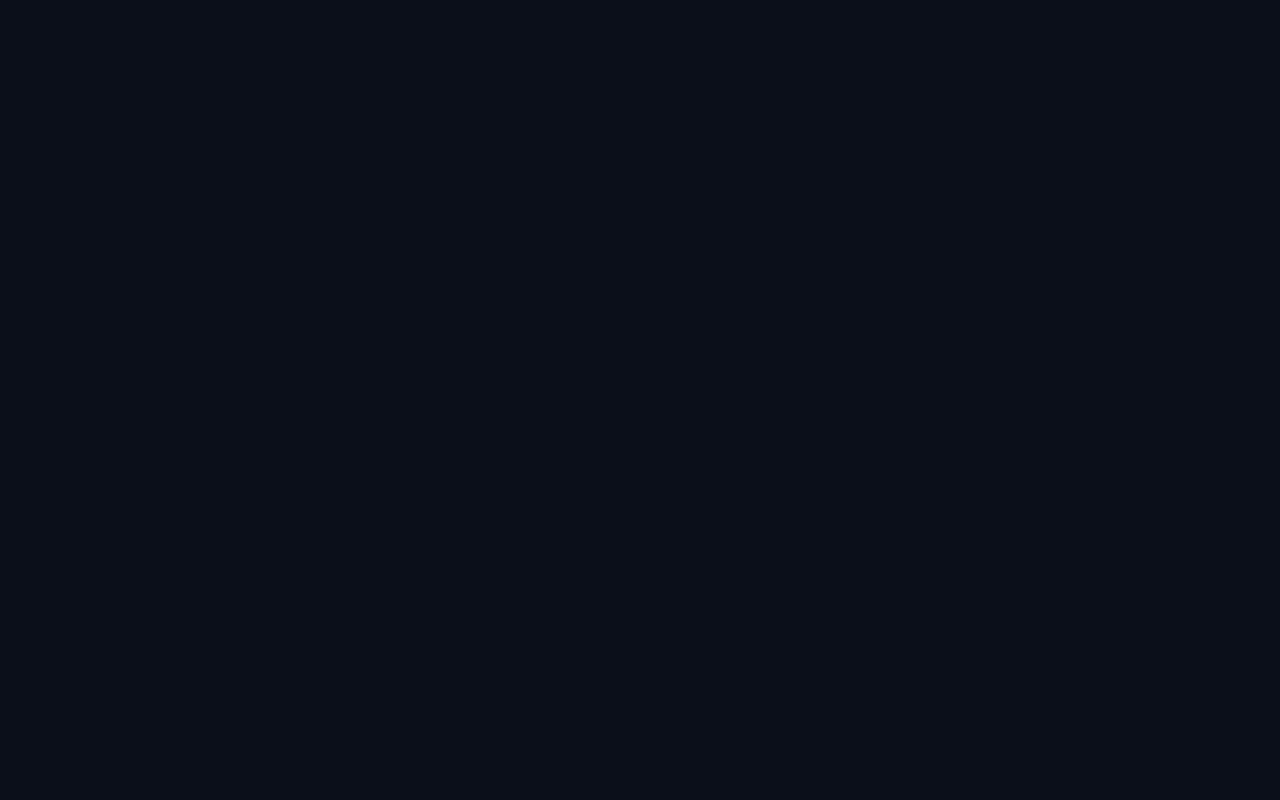
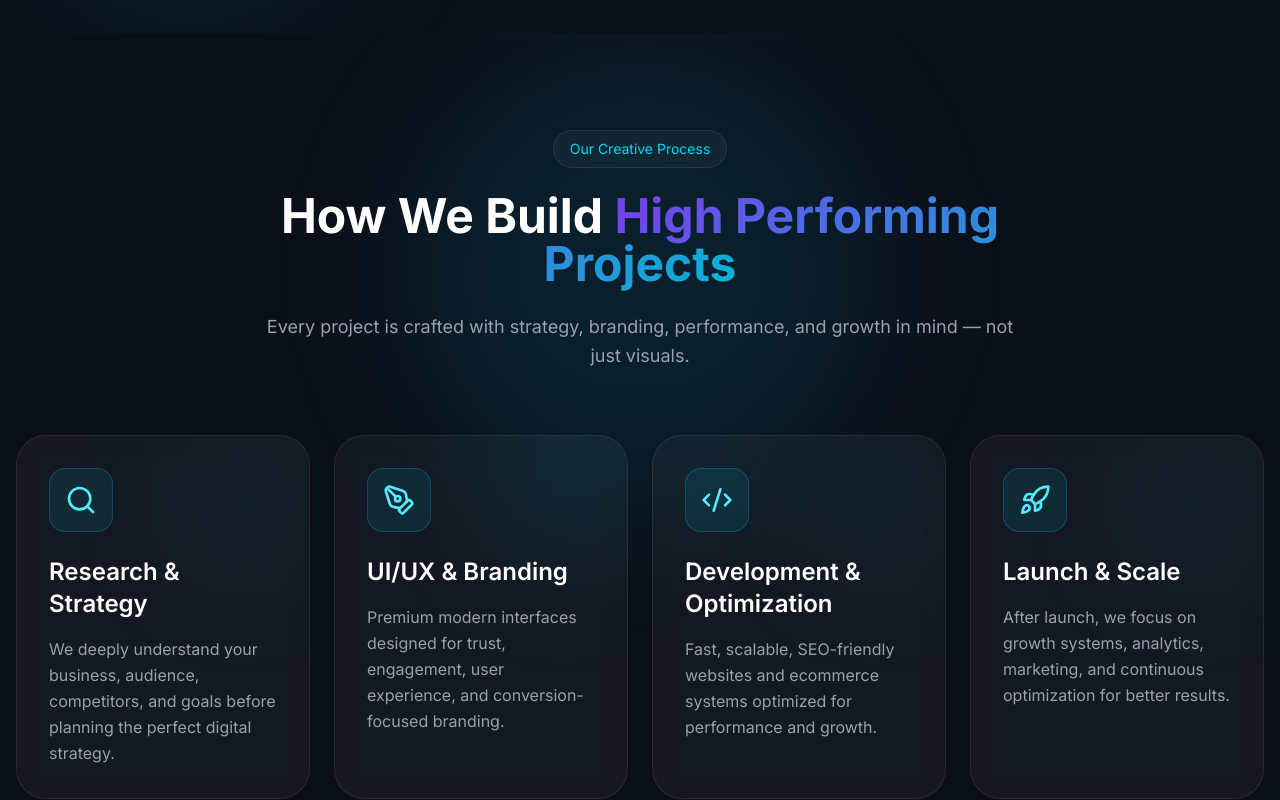
Before and after one commit to ks6024108/leadboost-marketing, a React (Vite) app: page /portfolio in a window 1280 px wide. Before the commit this address had no page. Shown: the part 1540-2340 px from the top of the page. Before the commit the page ends 800 px from the top, so only its background shows below. Built offline with nearby package versions, Linux system fonts and the light colour scheme.

Commit message:
portfolio route created

```diff
--- a/src/App.jsx
+++ b/src/App.jsx
@@ -15,6 +15,7 @@ import MainLayout from "./layouts/MainLayout";
 import ServicesPage from "./pages/ServicesPage";
 import ContactPage from "./pages/ContactPage";
 import AboutPage from "./pages/AboutPage";
+import PortfolioPage from "./pages/PortfolioPage";
 
 const App = () => {
   const [loading, setLoading] = useState(true);
@@ -47,6 +48,7 @@ const App = () => {
                 <Route path="/contact" element={<ContactPage />} />
 
                 <Route path="/about" element={<AboutPage />} />
+                <Route path="/portfolio" element={<PortfolioPage />} />
               </Route>
             </Routes>
           </BrowserRouter>
--- /dev/null
+++ b/src/components/portfolio/ProjectProcess.jsx
@@ -0,0 +1,220 @@
+import { motion } from "framer-motion";
+
+import { Search, PenTool, Code2, Rocket } from "lucide-react";
+
+import { fadeUp, staggerContainer } from "../../animations/motion";
+
+const process = [
+  {
+    title: "Research & Strategy",
+    description:
+      "We deeply understand your business, audience, competitors, and goals before planning the perfect digital strategy.",
+    icon: Search,
+  },
+
+  {
+    title: "UI/UX & Branding",
+    description:
+      "Premium modern interfaces designed for trust, engagement, user experience, and conversion-focused branding.",
+    icon: PenTool,
+  },
+
+  {
+    title: "Development & Optimization",
+    description:
+      "Fast, scalable, SEO-friendly websites and ecommerce systems optimized for performance and growth.",
+    icon: Code2,
+  },
+
+  {
+    title: "Launch & Scale",
+    description:
+      "After launch, we focus on growth systems, analytics, marketing, and continuous optimization for better results.",
+    icon: Rocket,
+  },
+];
+
+const ProjectProcess = () => {
+  return (
+    <section className="relative py-24 overflow-hidden">
+      {/* BACKGROUND GLOW */}
+
+      <div
+        className="
+        absolute
+        top-0
+        left-1/2
+        -translate-x-1/2
+        w-120
+        h-120
+        bg-cyan-500/10
+        blur-3xl
+        rounded-full
+        "
+      />
+
+      <div className="container-custom relative z-10">
+        {/* HEADER */}
+
+        <motion.div
+          variants={fadeUp}
+          initial="hidden"
+          whileInView="visible"
+          viewport={{ once: true }}
+          className="
+          text-center
+          max-w-3xl
+          mx-auto
+          mb-16
+          "
+        >
+          <div
+            className="
+            inline-flex
+            items-center
+            px-4
+            py-2
+            rounded-full
+            glass-effect
+            mb-6
+            "
+          >
+            <p className="text-sm text-cyan-400">Our Creative Process</p>
+          </div>
+
+          <h2
+            className="
+            text-4xl
+            sm:text-5xl
+            font-bold
+            mb-6
+            "
+          >
+            How We Build
+            <span className="gradient-text"> High Performing Projects</span>
+          </h2>
+
+          <p
+            className="
+            text-gray-400
+            text-lg
+            leading-relaxed
+            "
+          >
+            Every project is crafted with strategy, branding, performance, and
+            growth in mind — not just visuals.
+          </p>
+        </motion.div>
+
+        {/* PROCESS GRID */}
+
+        <motion.div
+          variants={staggerContainer}
+          initial="hidden"
+          whileInView="visible"
+          viewport={{ once: true }}
+          className="
+          grid
+          md:grid-cols-2
+          xl:grid-cols-4
+          gap-6
+          "
+        >
+          {process.map((item, index) => {
+            const Icon = item.icon;
+
+            return (
+              <motion.div
+                key={index}
+                variants={fadeUp}
+                whileHover={{
+                  y: -8,
+                }}
+                transition={{
+                  duration: 0.3,
+                }}
+                className="
+                relative
+                glass-effect
+                rounded-[30px]
+                p-8
+                border
+                border-white/10
+                hover:border-cyan-400/30
+                overflow-hidden
+                transition-all
+                duration-500
+                "
+              >
+                {/* GLOW */}
+
+                <div
+                  className="
+                  absolute
+                  top-0
+                  right-0
+                  w-32
+                  h-32
+                  bg-cyan-400/10
+                  blur-3xl
+                  rounded-full
+                  "
+                />
+
+                {/* ICON */}
+
+                <div
+                  className="
+                  relative
+                  z-10
+                  w-16
+                  h-16
+                  rounded-2xl
+                  flex
+                  items-center
+                  justify-center
+                  bg-cyan-400/10
+                  border
+                  border-cyan-400/20
+                  mb-6
+                  "
+                >
+                  <Icon className="w-8 h-8 text-cyan-300" />
+                </div>
+
+                {/* TITLE */}
+
+                <h3
+                  className="
+                  relative
+                  z-10
+                  text-2xl
+                  font-semibold
+                  mb-4
+                  "
+                >
+                  {item.title}
+                </h3>
+
+                {/* DESCRIPTION */}
+
+                <p
+                  className="
+                  relative
+                  z-10
+                  text-gray-400
+                  leading-relaxed
+                  "
+                >
+                  {item.description}
+                </p>
+              </motion.div>
+            );
+          })}
+        </motion.div>
+      </div>
+    </section>
+  );
+};
+
+export default ProjectProcess;
--- a/src/layouts/Footer.jsx
+++ b/src/layouts/Footer.jsx
@@ -167,7 +167,7 @@ const Footer = () => {
                         : item === "About"
                         ? "/about/#about"
                         : item === "Portfolio"
-                        ? "/#portfolio"
+                        ? "/portfolio/#portfolio"
                         : "/contact/#contact"
                     }
                     className="
--- a/src/layouts/Navbar.jsx
+++ b/src/layouts/Navbar.jsx
@@ -29,7 +29,7 @@ const navLinks = [
 
   {
     name: "Portfolio",
-    path: "/#portfolio",
+    path: "/portfolio",
   },
 
   {
--- /dev/null
+++ b/src/pages/PortfolioPage.jsx
@@ -0,0 +1,14 @@
+import ProjectProcess from "../components/portfolio/ProjectProcess";
+import Portfolio from "../sections/Portfolio";
+
+const PortfolioPage = () => {
+  return (
+    <main className="pt-20">
+      <Portfolio />
+
+      <ProjectProcess />
+    </main>
+  );
+};
+
+export default PortfolioPage;
```
